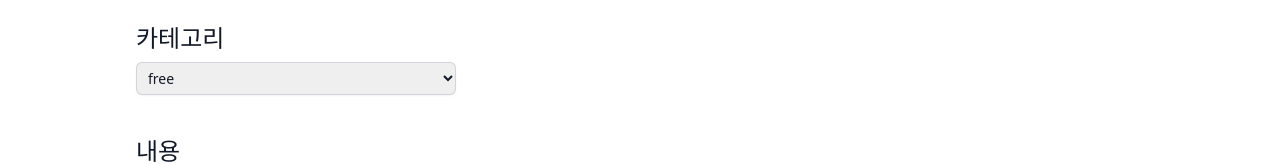
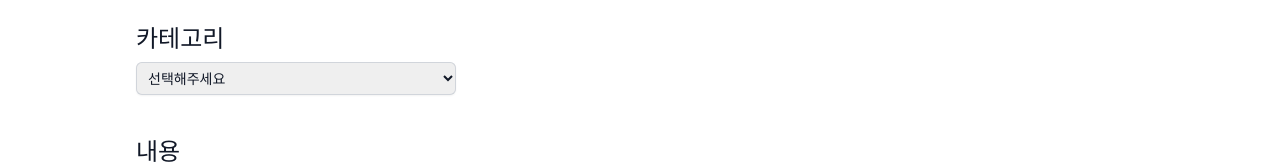
Before and after one commit to JyZo/BOARD-ETC, a React (Vite) app in the folder front/: page /postregist in a window 1280 px wide. Shown: the part 274-438 px from the top of the page. Built offline with nearby package versions, Linux system fonts and the light colour scheme.

Commit message:
select box issue fixed

```diff
--- a/front/src/pages/board/Freeboard.jsx
+++ b/front/src/pages/board/Freeboard.jsx
@@ -82,7 +82,7 @@ const Freeboard = () => {
                 {post.id}
               </td>
               <td className="px-6 py-4 font-medium text-black whitespace-nowrap w-[13%]">
-                유머
+                {post.category}
               </td>
               <td className="px-6 py-4 font-medium text-black whitespace-nowrap w-[60%]">
                 <Link to={`/postdetail/${post.id}`}>{post.title}</Link>
--- a/front/src/pages/board/Postregist.jsx
+++ b/front/src/pages/board/Postregist.jsx
@@ -3,7 +3,12 @@ import { useForm } from "react-hook-form";
 import { useAddPostMutation } from "../../redux/API/posts/postsApi";
 import { useNavigate } from "react-router-dom";
 
-const categories = ["free", "question", "humor"];
+const categories = [
+  { value: "", label: "선택해주세요" },
+  { value: "자유", label: "자유" },
+  { value: "질문", label: "질문" },
+  { value: "유머", label: "유머" },
+];
 
 const Postregist = () => {
   const {
@@ -54,7 +59,7 @@ const Postregist = () => {
             </div>
             <div className="sm:col-span-3">
               <label
-                htmlFor="country"
+                htmlFor="category"
                 className="block font-medium text-gray-900 text-2xl text-left "
               >
                 카테고리
@@ -62,14 +67,15 @@ const Postregist = () => {
               <div className="mt-2">
                 <select
                   {...register("category", { required: true })}
-                  id="country"
-                  name="country"
-                  autoComplete="country-name"
+                  id="category"
+                  name="category"
+                  autoComplete="category-name"
                   className="block w-full rounded-md border-0 py-1.5 text-gray-900 shadow-sm ring-1 ring-inset ring-gray-300 focus:ring-2 focus:ring-inset focus:ring-indigo-600 sm:max-w-xs sm:text-sm/6 pl-2"
                 >
+                  {/* <option value="default">선택해 주세요</option> */}
                   {categories.map((category, index) => (
-                    <option key={index} value={category}>
-                      {category}
+                    <option key={index} value={category.value}>
+                      {category.label}
                     </option>
                   ))}
                 </select>
```
